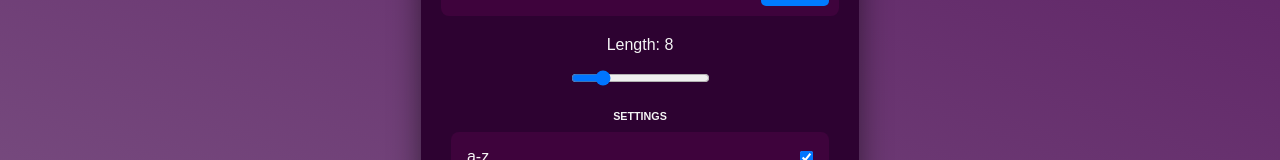
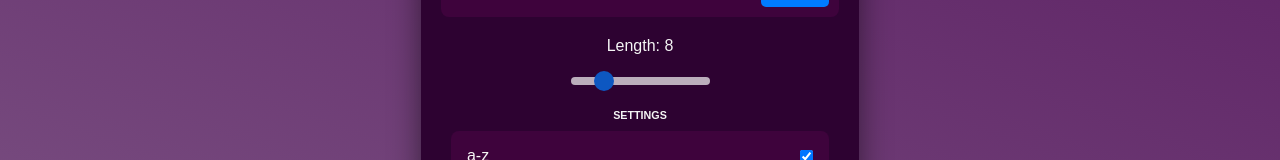
Before and after one commit to chengivan2/passgen, a Next.js app: page / in a window 1280 px wide. Shown: the part 201-361 px from the top of the page. Built offline with nearby package versions, Linux system fonts and the light colour scheme.

Commit message:
Added more styling

```diff
--- a/src/app/theform.css
+++ b/src/app/theform.css
@@ -59,6 +59,48 @@
   margin-right: 10px;
 }
 
+.the-length input[type="range"] {
+  appearance: none;
+  -webkit-appearance: none;
+  width: 100%;
+  height: 8px;
+  background: #f8f8f8;
+  border-radius: 1em;
+  outline: none;
+  opacity: 0.7;
+  transition: opacity 0.2s;
+}
+
+.the-length input[type="range"]:hover {
+  opacity: 1;
+}
+
+.the-length input[type="range"]::-webkit-slider-thumb {
+  -webkit-appearance: none;
+  appearance: none;
+  width: 20px;
+  height: 20px;
+  background: #007bff;
+  cursor: pointer;
+  border-radius: 50%;
+}
+
+.the-length input[type="range"]::-moz-range-thumb {
+  width: 20px;
+  height: 20px;
+  background: #007bff;
+  cursor: pointer;
+  border-radius: 50%;
+}
+
+.the-length input[type="range"]::-ms-thumb {
+  width: 20px;
+  height: 20px;
+  background: #007bff;
+  cursor: pointer;
+  border-radius: 50%;
+}
+
 .slider-label {
   flex: 1;
   font-size: 16px;
```
